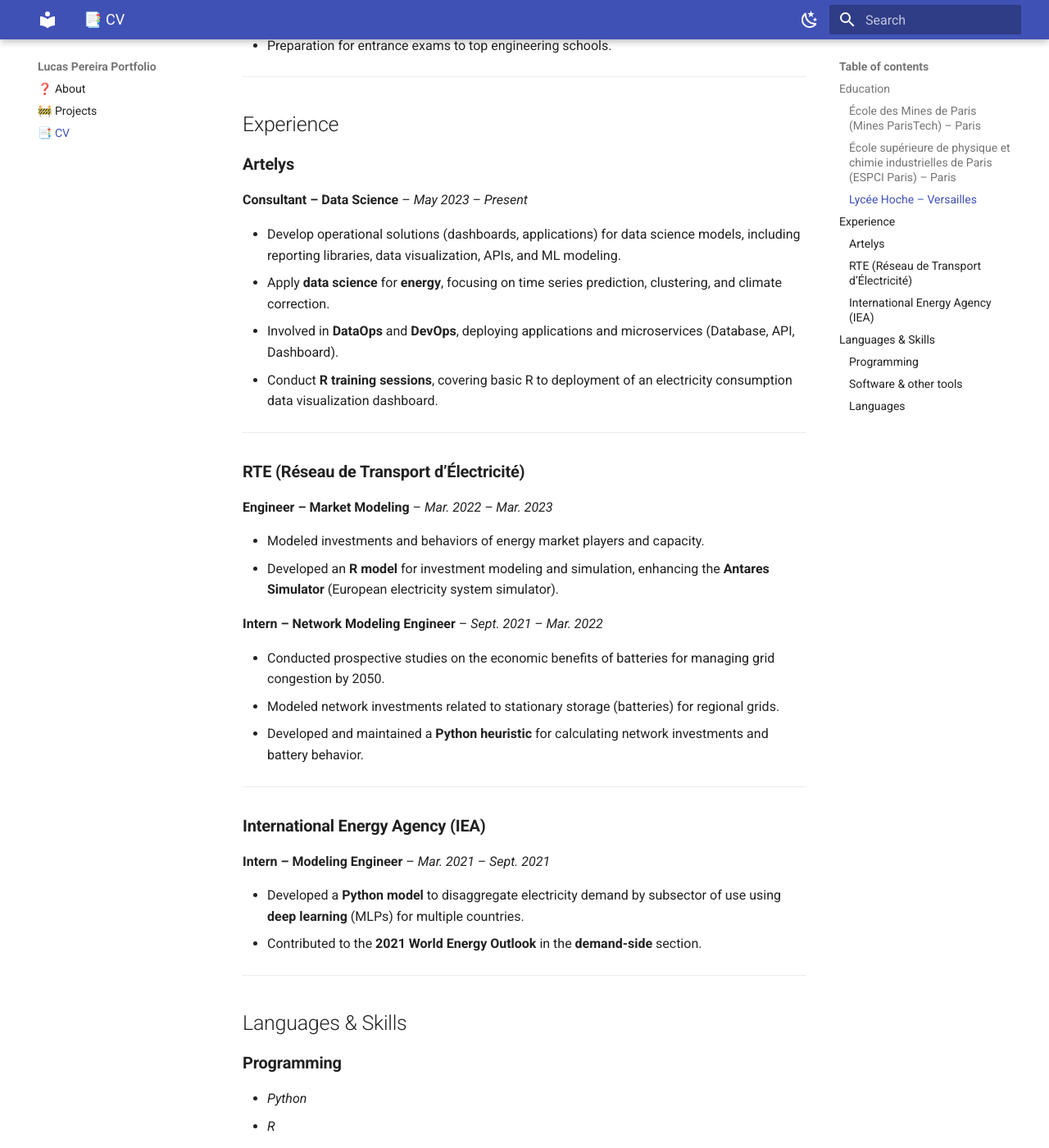
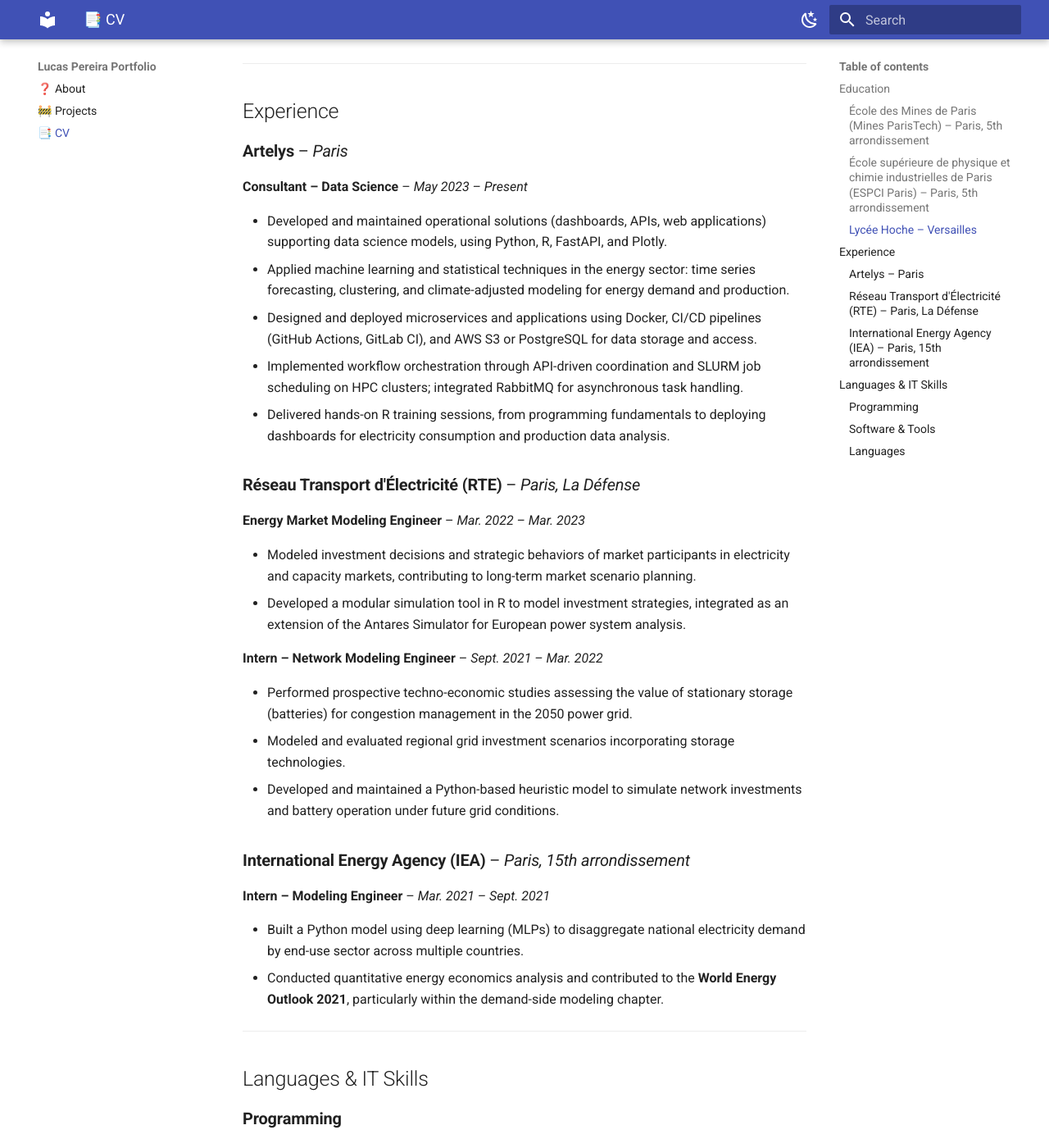
Before and after one commit to lucarammel/lucarammel.github.io, an MkDocs documentation site: the page built from docs/cv.md, in a window 1280 px wide and 1400 px high, scrolled down 705 px. Shown: the whole window at 82% size. Built offline with MkDocs 1.6.1 and Material for MkDocs 9.7.7, drawn with Linux system fonts in a browser that asks for light colours; some of the changed text lies outside the part shown.

```diff
--- a/docs/cv.md
+++ b/docs/cv.md
@@ -1,83 +1,79 @@
-# Curriculum Vitae
 
----
+# My CV
 
 ## Education
 
-### **École des Mines de Paris (Mines ParisTech)** – *Paris*
+### **École des Mines de Paris (Mines ParisTech)** – *Paris, 5th arrondissement*
 
 **Civil Engineer** – *Sept. 2020 – Mar. 2022*
 
-- Specialization in **Geostatistics and Applied Probability**.
+- Specialization in **Geostatistics and Applied Probabilities**.
 
-### **École supérieure de physique et chimie industrielles de Paris (ESPCI Paris)** – *Paris*
+### **École supérieure de physique et chimie industrielles de Paris (ESPCI Paris)** – *Paris, 5th arrondissement*
 
-**Engineer – Physics Option** – *Sept. 2017 – Sept. 2020*
+**Engineering – Physics Track** – *Sept. 2017 – Sept. 2020*
 
 - Multidisciplinary scientific foundation: mathematics, physics, chemistry, and biology.
 - Major in **Biophysics**.
 
 ### **Lycée Hoche** – *Versailles*
 
-**Preparatory Class for Grandes Écoles – Physics & Chemistry Option** – *Sept. 2015 – Aug. 2017*
+**Preparatory Classes for Engineering Schools – Physics & Chemistry Track** – *Sept. 2015 – Aug. 2017*
 
-- Multidisciplinary scientific education: mathematics, physics, and chemistry.
-- Preparation for entrance exams to top engineering schools.
+- Multidisciplinary scientific training: mathematics, physics, and chemistry.
+- Preparation for competitive engineering school entrance exams.
 
 ---
 
 ## Experience
 
-### **Artelys**
+### **Artelys** – *Paris*
 
 **Consultant – Data Science** – *May 2023 – Present*
 
-- Develop operational solutions (dashboards, applications) for data science models, including reporting libraries, data visualization, APIs, and ML modeling.
-- Apply **data science** for **energy**, focusing on time series prediction, clustering, and climate correction.
-- Involved in **DataOps** and **DevOps**, deploying applications and microservices (Database, API, Dashboard).
-- Conduct **R training sessions**, covering basic R to deployment of an electricity consumption data visualization dashboard.
+- Developed and maintained operational solutions (dashboards, APIs, web applications) supporting data science models, using Python, R, FastAPI, and Plotly.
+- Applied machine learning and statistical techniques in the energy sector: time series forecasting, clustering, and climate-adjusted modeling for energy demand and production.
+- Designed and deployed microservices and applications using Docker, CI/CD pipelines (GitHub Actions, GitLab CI), and AWS S3 or PostgreSQL for data storage and access.
+- Implemented workflow orchestration through API-driven coordination and SLURM job scheduling on HPC clusters; integrated RabbitMQ for asynchronous task handling.
+- Delivered hands-on R training sessions, from programming fundamentals to deploying dashboards for electricity consumption and production data analysis.
+
+### **Réseau Transport d'Électricité (RTE)** – *Paris, La Défense*
+
+**Energy Market Modeling Engineer** – *Mar. 2022 – Mar. 2023*
+
+- Modeled investment decisions and strategic behaviors of market participants in electricity and capacity markets, contributing to long-term market scenario planning.
+- Developed a modular simulation tool in R to model investment strategies, integrated as an extension of the Antares Simulator for European power system analysis.
+
+**Intern – Network Modeling Engineer** – *Sept. 2021 – Mar. 2022*
+
+- Performed prospective techno-economic studies assessing the value of stationary storage (batteries) for congestion management in the 2050 power grid.
+- Modeled and evaluated regional grid investment scenarios incorporating storage technologies.
+- Developed and maintained a Python-based heuristic model to simulate network investments and battery operation under future grid conditions.
+
+### **International Energy Agency (IEA)** – *Paris, 15th arrondissement*
+
+**Intern – Modeling Engineer** – *Mar. 2021 – Sept. 2021*
+
+- Built a Python model using deep learning (MLPs) to disaggregate national electricity demand by end-use sector across multiple countries.
+- Conducted quantitative energy economics analysis and contributed to the **World Energy Outlook 2021**, particularly within the demand-side modeling chapter.
 
 ---
 
-### **RTE (Réseau de Transport d’Électricité)**
-
-**Engineer – Market Modeling** – *Mar. 2022 – Mar. 2023*
-
-- Modeled investments and behaviors of energy market players and capacity.
-- Developed an **R model** for investment modeling and simulation, enhancing the **Antares Simulator** (European electricity system simulator).
-
-**Intern – Network Modeling Engineer** – *Sept. 2021 – Mar. 2022*
-
-- Conducted prospective studies on the economic benefits of batteries for managing grid congestion by 2050.
-- Modeled network investments related to stationary storage (batteries) for regional grids.
-- Developed and maintained a **Python heuristic** for calculating network investments and battery behavior.
-
----
-
-### **International Energy Agency (IEA)**
-
-**Intern – Modeling Engineer** – *Mar. 2021 – Sept. 2021*
-
-- Developed a **Python model** to disaggregate electricity demand by subsector of use using **deep learning** (MLPs) for multiple countries.
-- Contributed to the **2021 World Energy Outlook** in the **demand-side** section.
-
----
-
-## Languages & Skills
+## Languages & IT Skills
 
 ### **Programming**
 
-- *Python*
-- *R*
-- *SQL*
+- **Python, R** (expert level, package development, modeling, data science, visualization, optimization, deep learning, APIs)
+- **SQL**
 
-### **Software & other tools**
+### **Software & Tools**
 
-- *Docker*
-- *Airflow*
-- *Slurm*
-- *PostgreSQL*
+- **Docker** (Containerization and microservices development)
+- **PostgreSQL** (database)
+- **Slurm** (HPC workload manager)
+- **RabbitMQ** (message broker)
 
 ### **Languages**
 
-- **English** (Fluent), **Spanish** (Intermediate)
+- **English** (Fluent)
+- **Spanish** (Fluent)
```
Also changed, not shown: site/cv/index.html, site/search/search_index.json, 1 other file.
